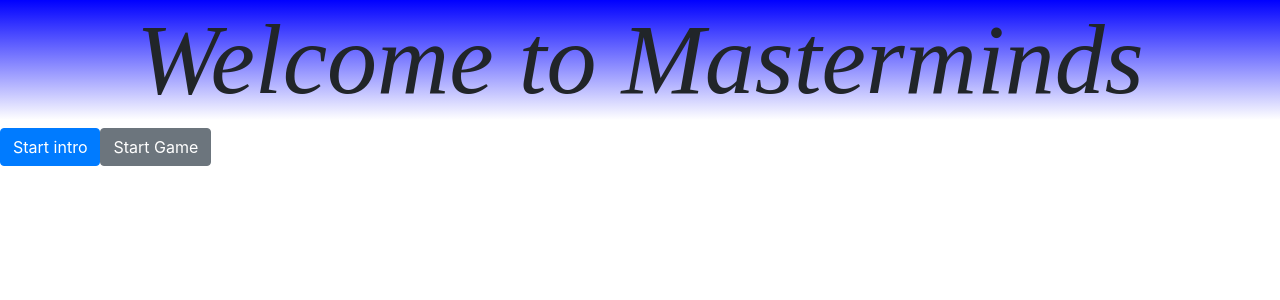
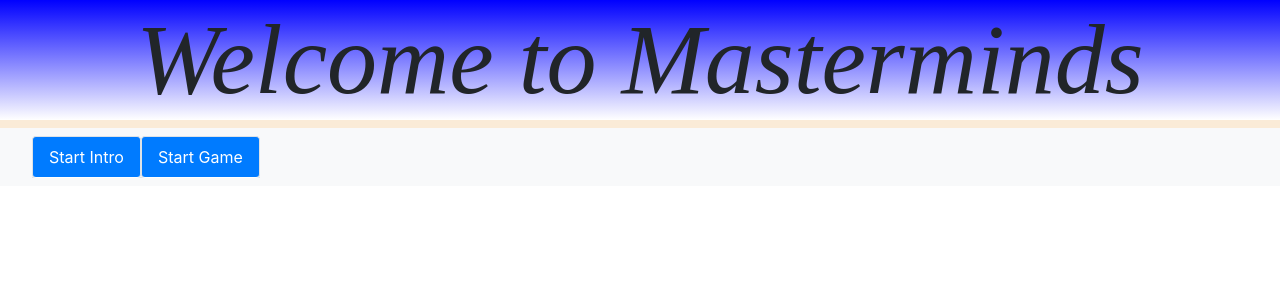
Before and after one commit to Dorothy2019/MasterMind, an Angular app in the folder mastermind/: page / in a window 1280 px wide. Shown: the top 300 px of the page. Built offline with nearby package versions, Linux system fonts and the light colour scheme.

Commit message:
main page updated

```diff
--- a/mastermind/src/app/app.component.html
+++ b/mastermind/src/app/app.component.html
@@ -1,11 +1,23 @@
-<div class="alignment">
+<!DOCTYPE html>
+<html>
+<body style="background-color: antiquewhite;">
   <h1 class="text" @carouselAnimation>Welcome to Masterminds</h1>
-  <div class="buttons">
+  <nav class="navbar navbar-expand-lg navbar-dark bg-light">
+    <a class="navbar-brand" href="#"></a>
+    <button class="navbar-toggler" type="button" data-toggle="collapse" data-target="#navbarSupportedContent" aria-controls="navbarSupportedContent" aria-expanded="false" aria-label="Toggle navigation">
+      <span class="navbar-toggler-icon"></span>
+    </button>
 
-    <button class="btn btn-primary" routerLink="/mm-carousel" routerLinkActive="active">Start intro</button>
-    <router-outlet></router-outlet>
-    <button class="btn btn-secondary" routerLink="/mm-game" routerLinkActive="active">Start Game</button>
-    <router-outlet></router-outlet>
-
-  </div>
-</div>
+    <div class="collapse navbar-collapse" id="navbarSupportedContent">
+      <ul class="nav nav-tabs nav-pills nav-fill">
+        <li class="nav-item ">
+          <a class="nav-link active" href="/mm-carousel">Start Intro<span class="sr-only">(current)</span></a>
+        </li>
+        <li class="nav-item ">
+          <a class="nav-link active" href="/mm-game">Start Game<span class="sr-only">(current)</span></a>
+        </li>
+      </ul>
+    </div>
+  </nav>
+</body>
+</html>
--- a/mastermind/src/app/app.component.scss
+++ b/mastermind/src/app/app.component.scss
@@ -5,9 +5,3 @@
   font-size: 100px;
   background-image: linear-gradient(to top, white, blue);
 }
-
-.alignment{
-  align-content: center;
-  align-self: center;
-  align-items: center;
-}
--- a/mastermind/src/app/app.module.ts
+++ b/mastermind/src/app/app.module.ts
@@ -13,7 +13,7 @@
 
 const routes: Routes = [
   {path: 'mm-game', component: GameComponent},
-  {path: 'mm-carousel ', component:CarouselComponent}
+  {path: 'mm-carousel', component:CarouselComponent}
 ];
 
 @NgModule({
```
